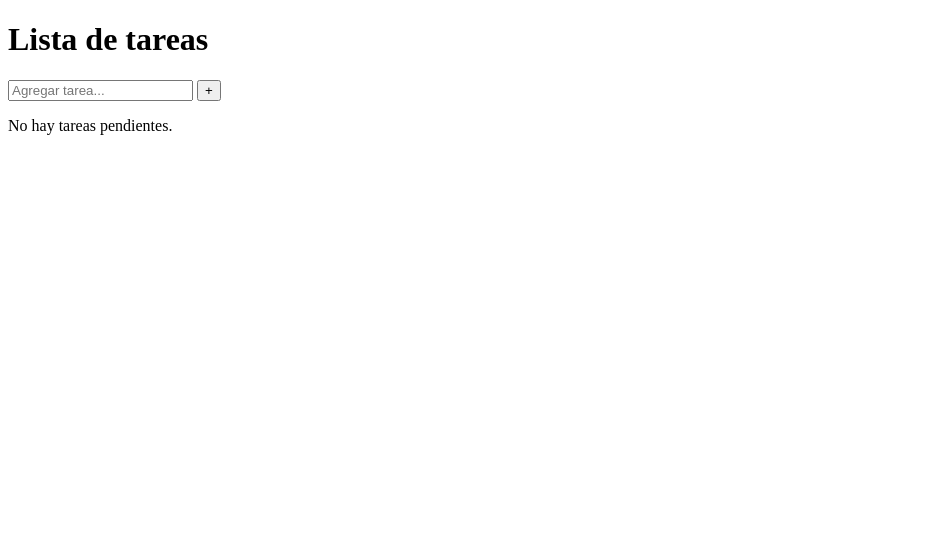
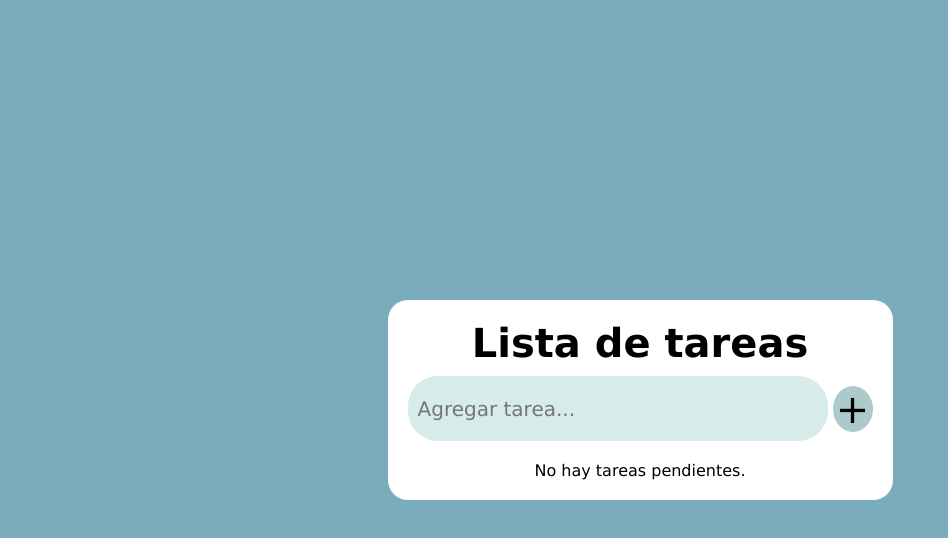
Before and after one commit to agus-mb/7-ToDoList, a plain HTML site: page index.html in a window 1280 px wide. Shown: the whole page, without its empty margins (0-948 px from the left). Drawn offline with Linux system fonts and the light colour scheme.

Commit message:
css completo

```diff
--- /dev/null
+++ b/sass/_reset.scss
@@ -0,0 +1,4 @@
+*{
+    margin:0px;
+    font-family:'Lucida Sans', 'Lucida Sans Regular', 'Lucida Grande', 'Lucida Sans Unicode', Geneva, Verdana, sans-serif
+}
--- a/sass/styles.scss
+++ b/sass/styles.scss
@@ -0,0 +1,59 @@
+@use 'reset';
+
+body{
+    background-color: rgb(123, 172, 187);
+    display:flex;
+    justify-content: center;
+    align-items:center;
+    flex-direction: column;
+    min-height: 100vh;
+
+    .container{
+        background-color: white;
+        padding:20px;
+        border-radius: 20px;
+        display:flex;
+        flex-direction: column;
+        align-items: center;
+        justify-content: center;
+        gap:10px;
+
+        h1{
+            font-size:40px;
+        }
+
+        form {
+         display: flex;
+         justify-content: center;
+         align-items: center;
+         gap:5px;
+
+        input{
+            background-color: rgb(215, 235, 235);
+            width: 400px;
+            height: 45px;
+            border: 0px;
+            border-radius: 30px;
+            padding:10px;
+            font-size: 20px;
+        }
+
+        button:hover{
+            cursor:pointer;
+        }
+
+        button{
+            background-color: rgb(172, 201, 203);
+            width: 40px;
+            border: 0px;
+            border-radius: 100%;
+            font-size: 40px;
+           padding: 0px;
+           font-size: 40px;
+        }
+        }
+
+        }
+
+
+}
```
Also changed, not shown: css/styles.css, 1 other file.
